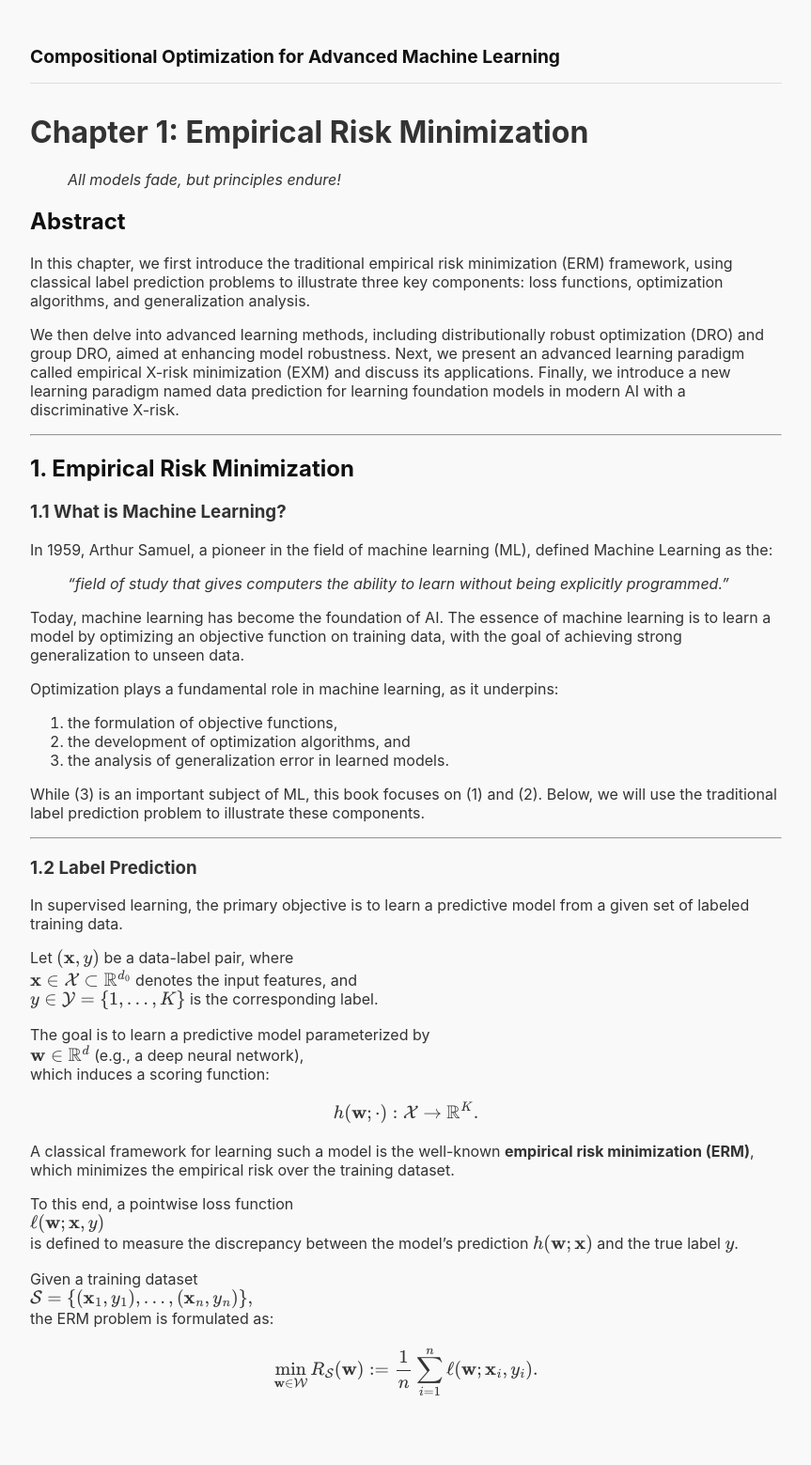
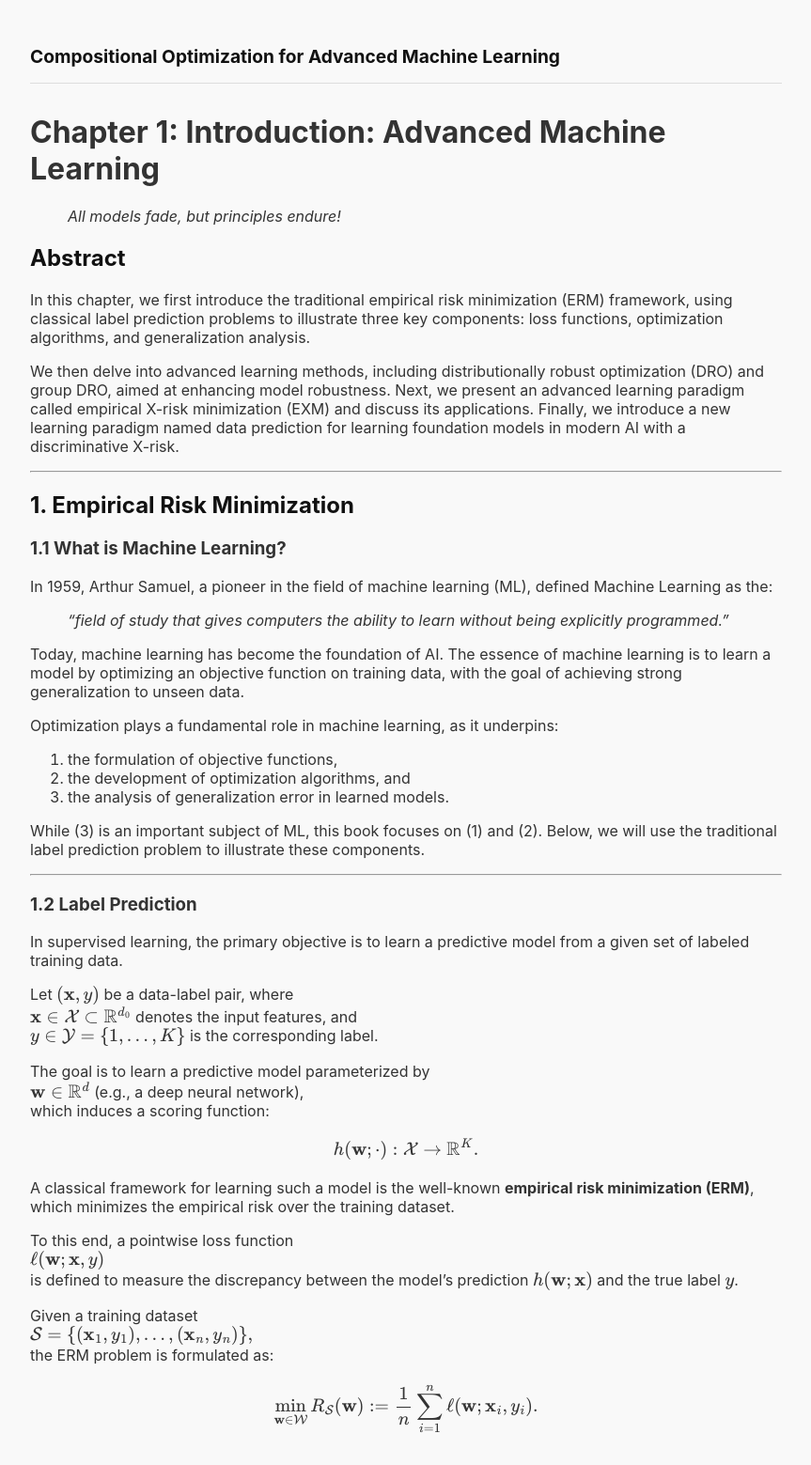
Before and after one commit to optmai/opt4ml, a Jekyll site: the page built from chapter1.md, in a window 1280 px wide. Shown: the whole page at 94% size, without its empty margins (208-1071 px from the left). Built offline with Jekyll 4.4.1, drawn with Linux system fonts in a browser that asks for light colours; before the commit the page ends 1520 px from its top, so only the background shows below that.

Commit message:
Update chapter1.md

```diff
--- a/chapter1.md
+++ b/chapter1.md
@@ -3,7 +3,7 @@ layout: clean
 title: About
 ---
 
-# Chapter 1: Empirical Risk Minimization
+# Chapter 1: Introduction: Advanced Machine Learning
 
 > *All models fade, but principles endure!*
 
```
